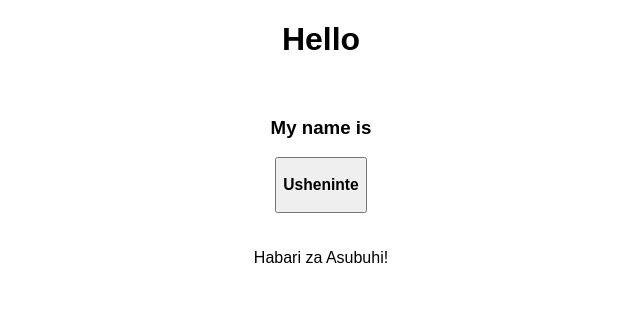
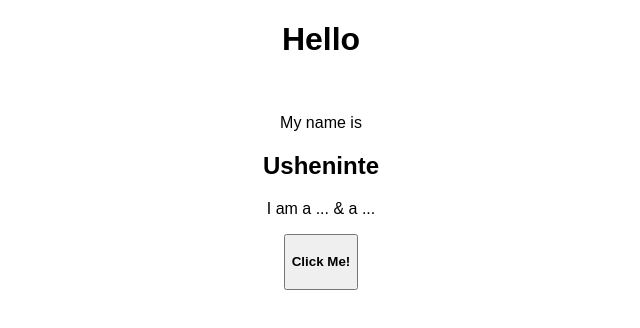
Before and after one commit to Usheninte/react-js-app, a React (Create React App) app: page / in a window 1280 px wide. Shown: the top 328 px of the page, without its empty margins (319-959 px from the left). Built offline with nearby package versions, Linux system fonts and the light colour scheme.

Commit message:
knowledge++ in React coding

```diff
--- a/src/components/Intro.js
+++ b/src/components/Intro.js
@@ -14,8 +14,19 @@ class Intro extends Component {
   constructor(props) {
     super(props);
     this.state = {
-      greet: 'Habari za Asubuhi!'
+      user_name: 'Usheninte',
+      interest1: '...',
+      interest2: '...'
     }
+    this.handleClick = this.handleClick.bind(this);
+  }
+
+  handleClick() {
+    this.setState({
+      user_name: 'Ninte',
+      interest1: 'Poet',
+      interest2: 'Coder'
+    })
   }
 
   componentDidMount() {
@@ -41,13 +52,16 @@ class Intro extends Component {
       <div style={finesse}>
         <h1>Hello</h1>
         <br />
-        <h3>My name is</h3>
-        <button onClick={() => { alert("I am Usheninte, The African!") }}>
+        <p>My name is</p>
+        <h2>{this.state.user_name}</h2>
+        <p>I am a {this.state.interest1} & a {this.state.interest2}</p>
+        {/* <button onClick={() => { alert("I am Usheninte, The African!") }}>  */}
         {/* <button onClick={this.alertUser}> */}
-          <h3><Name /></h3>
+        <button onClick={this.handleClick}>
+          <h4>Click Me!</h4>
         </button>
-        <br /><br /><br />
-        {this.state.greet}
+        <br />
+        {/* <h4><a href="#">Refresh Page</a></h4> */}
       </div>
     );
 
```
